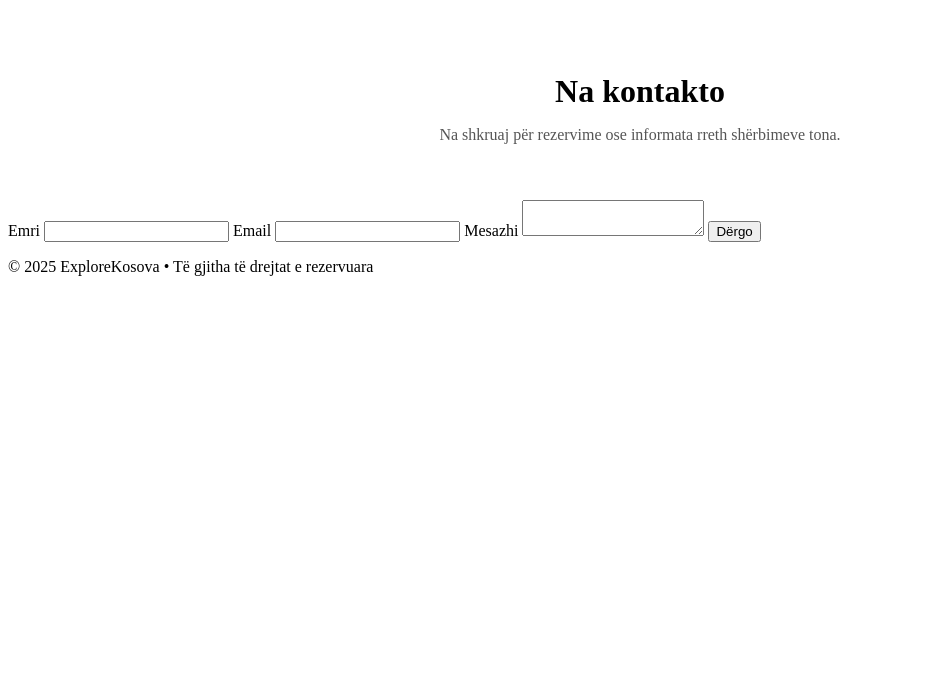
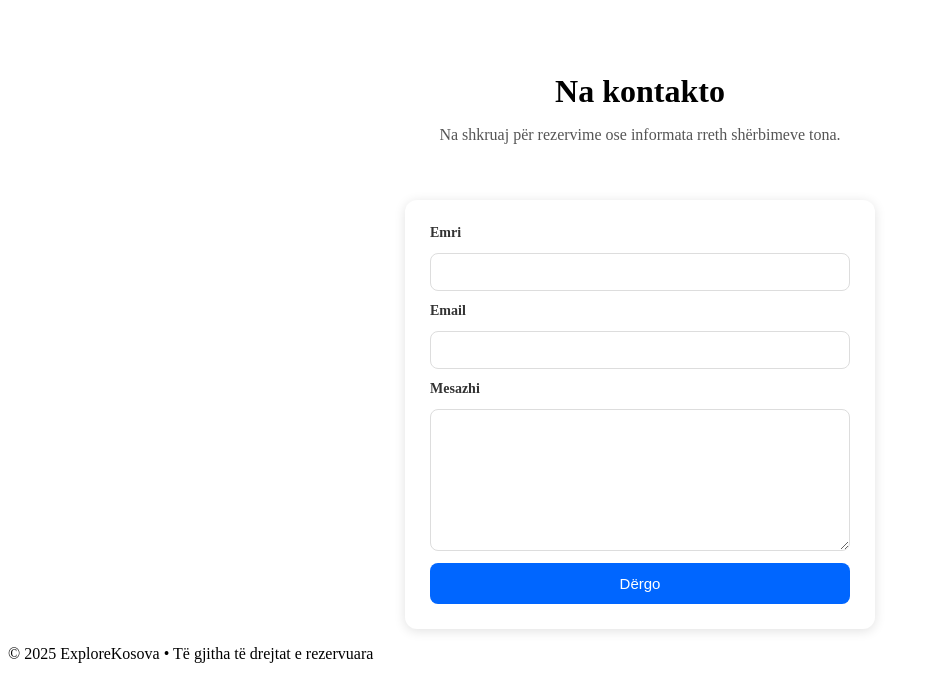
Before and after one commit to eriksaalihu-arch/ExploreKosova, a PHP site: page /contact.html in a window 1280 px wide. Shown: the part 142-821 px from the top of the page, without its empty margins (0-931 px from the left). Before the commit the page ends 418 px from the top, so only its background shows below. Run offline with PHP 8.4, Linux system fonts and the light colour scheme.

Commit message:
Stilizimi për kartën e formularit dhe butonit kryesor
Shtimi i klasave të reja CSS për .form-card, duke përfshirë paraqitjen, mbushjen dhe hijen, si dhe stilet për etiketat, hyrjet dhe zonat e tekstit. Shton gjithashtu stilimin .btn-primary dhe efektin e mbajtjes pezull për të përmirësuar pamjen dhe përdorshmërinë e formularit.

```diff
--- a/assets/css/style.css
+++ b/assets/css/style.css
@@ -109,3 +109,49 @@
 .btn-secondary:hover{
     background: #555;
 }
+
+.form-card{
+    background: #fff;
+    padding: 25px;
+    border-radius: 12px;
+    max-width: 420px;
+    margin: auto;
+    display: flex;
+    flex-direction: column;
+    gap: 12px;
+    box-shadow: 0 2px 12px rgba(0,0,0,0.12);
+}
+
+.form-card label{
+    font-size: 14px;
+    font-weight: 600;
+    color: #333;
+}
+
+.form-card input,
+.form-card textarea{
+    padding: 10px;
+    border: 1px solid #ddd;
+    border-radius: 8px;
+    font-size: 14px;
+}
+
+.form-card textarea{
+    min-height: 120px;
+}
+
+.btn-primary{
+    background: #0066ff;
+    color: #fff;
+    padding: 12px 16px;
+    text-align: center;
+    border-radius: 8px;
+    border: none;
+    cursor: pointer;
+    font-size: 15px;
+    transition: background 0.2s ease;
+}
+
+.btn-primary:hover{
+    background: #004ecc;
+}
```
